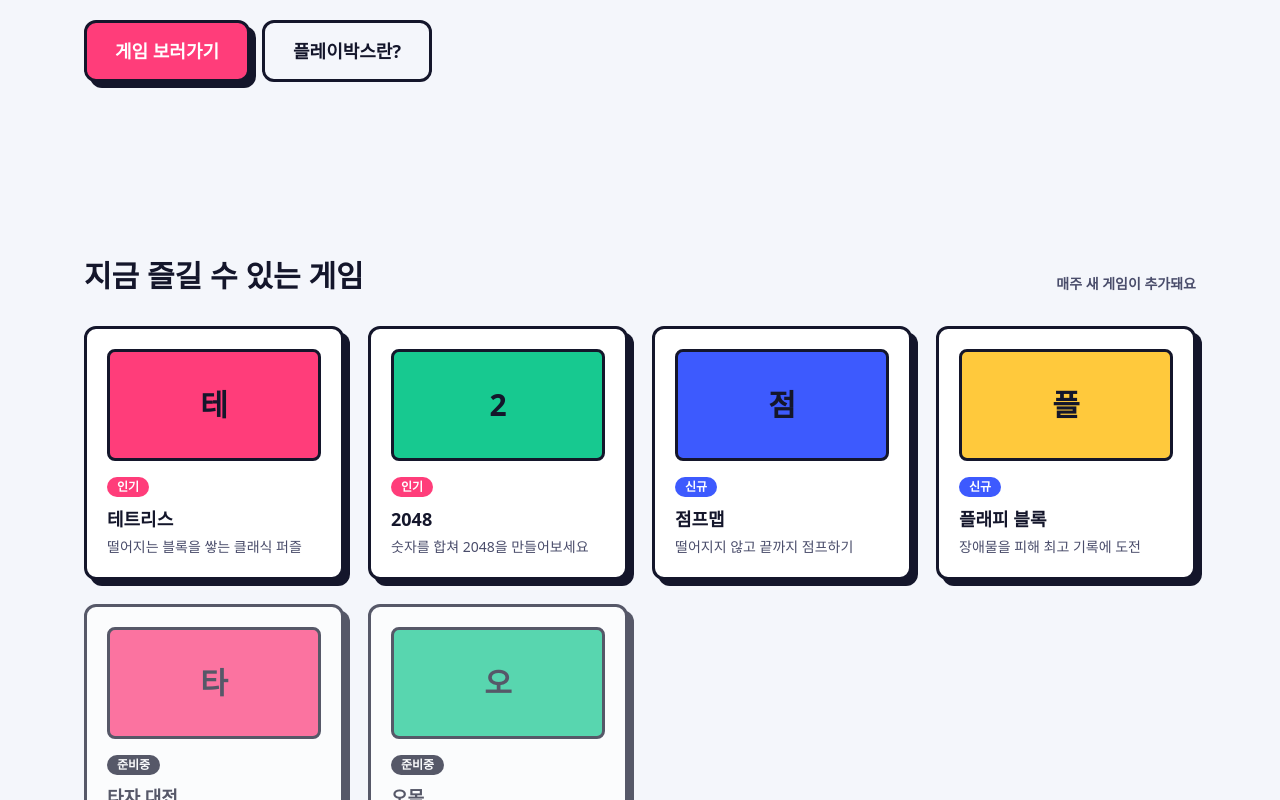
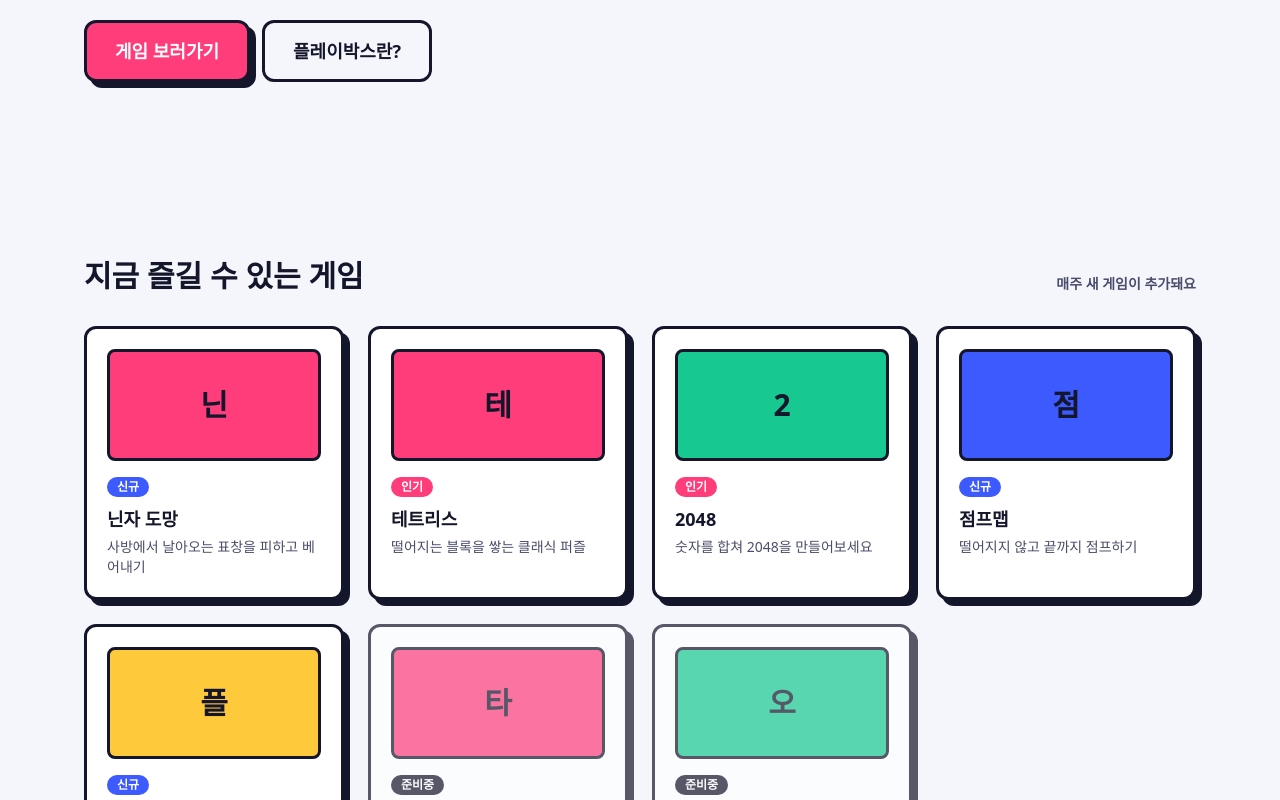
Before and after one commit to CloudMirror97/MiniGames, a Next.js app: page / in a window 1280 px wide. Shown: the part 437-1237 px from the top of the page. Built offline with nearby package versions, Linux system fonts and the light colour scheme.

Commit message:
Update games.ts

```diff
--- a/src/data/games.ts
+++ b/src/data/games.ts
@@ -7,6 +7,13 @@ export type Game = {
 };
 
 export const games: Game[] = [
+  {
+    slug: "ninja-dodge",
+    title: "닌자 도망",
+    tagline: "사방에서 날아오는 표창을 피하고 베어내기",
+    tag: "신규",
+    color: "primary",
+  },
   {
     slug: "tetris",
     title: "테트리스",
```
